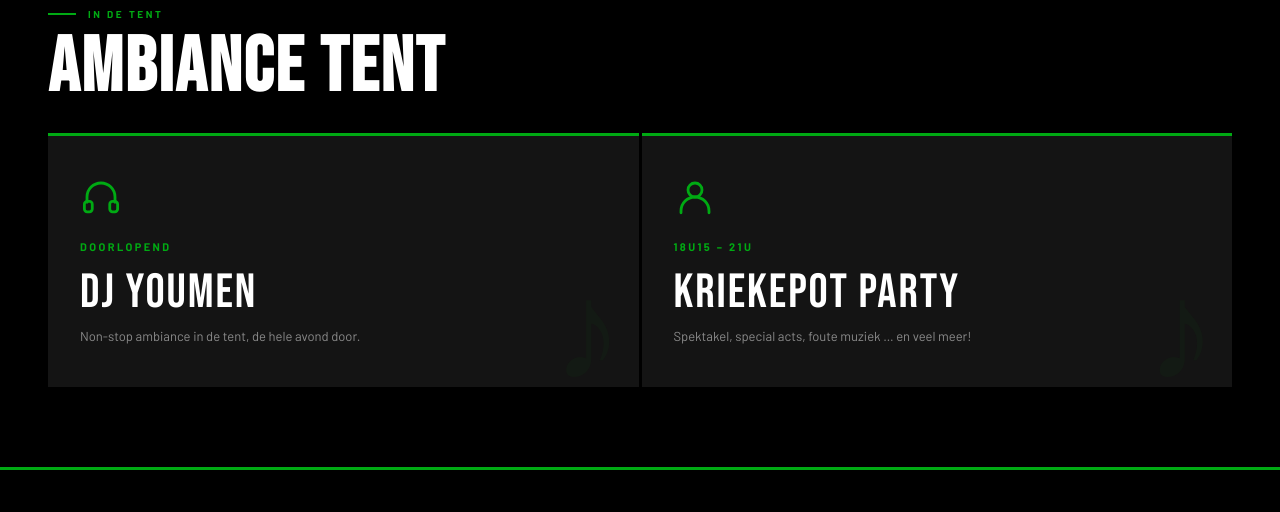
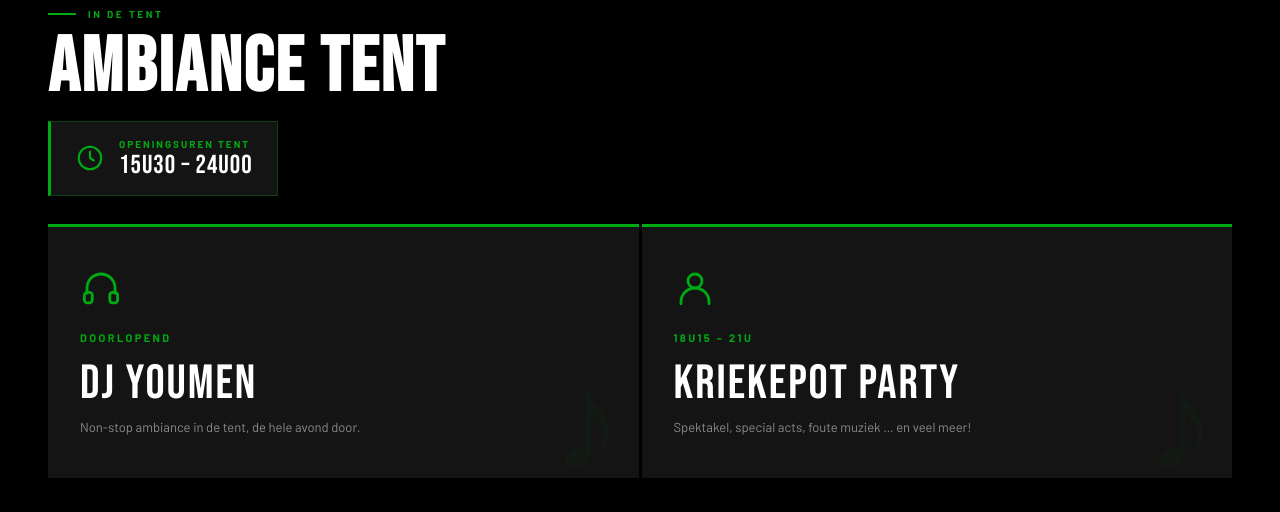
Before and after one commit to DiegemCross/Diegem-Cross---Website, a plain HTML site: page programma.html in a window 1280 px wide. Shown: the part 940-1452 px from the top of the page. Drawn offline with nearby package versions, Linux system fonts and the light colour scheme.

Commit message:
content(programma): openingsuren ambiancetent (15u30-24u00) toegevoegd in Ambiance Tent-sectie
Co-Authored-By: Claude Opus 4.8 <noreply@anthropic.com>

```diff
--- a/programma.html
+++ b/programma.html
@@ -336,7 +336,14 @@ img{max-width:100%;height:auto}
 
     <!-- Programma van de Ambiance Tent -->
     <div class="sec-label" style="margin-top:8px;">In de tent</div>
-    <h2 class="sec-title" style="margin-bottom:28px;">Ambiance Tent</h2>
+    <h2 class="sec-title" style="margin-bottom:16px;">Ambiance Tent</h2>
+    <div style="display:inline-flex;align-items:center;gap:14px;background:var(--paneel);border:1px solid var(--groen-rand);border-left:3px solid var(--groen);padding:16px 24px;margin-bottom:28px;">
+      <svg width="30" height="30" viewBox="0 0 24 24" fill="none" stroke="#00aa13" stroke-width="1.7" stroke-linecap="round" stroke-linejoin="round" style="flex-shrink:0;"><circle cx="12" cy="12" r="9"/><path d="M12 7v5l3 2"/></svg>
+      <div>
+        <div style="font-size:10px;font-weight:700;letter-spacing:0.2em;text-transform:uppercase;color:var(--groen);margin-bottom:3px;">Openingsuren tent</div>
+        <div style="font-family:'Bebas Neue',sans-serif;font-size:26px;letter-spacing:0.04em;color:#fff;line-height:1;">15u30 &ndash; 24u00</div>
+      </div>
+    </div>
     <div class="grid-2">
       <div class="prog-card-full" data-n="&#9834;">
         <svg width="42" height="42" viewBox="0 0 24 24" fill="none" stroke="#00aa13" stroke-width="1.6" stroke-linecap="round" stroke-linejoin="round" style="margin-bottom:22px;display:block;"><path d="M4 15v-3a8 8 0 0 1 16 0v3"/><rect x="2.5" y="14.5" width="4.5" height="6" rx="1.6"/><rect x="17" y="14.5" width="4.5" height="6" rx="1.6"/></svg>
```
